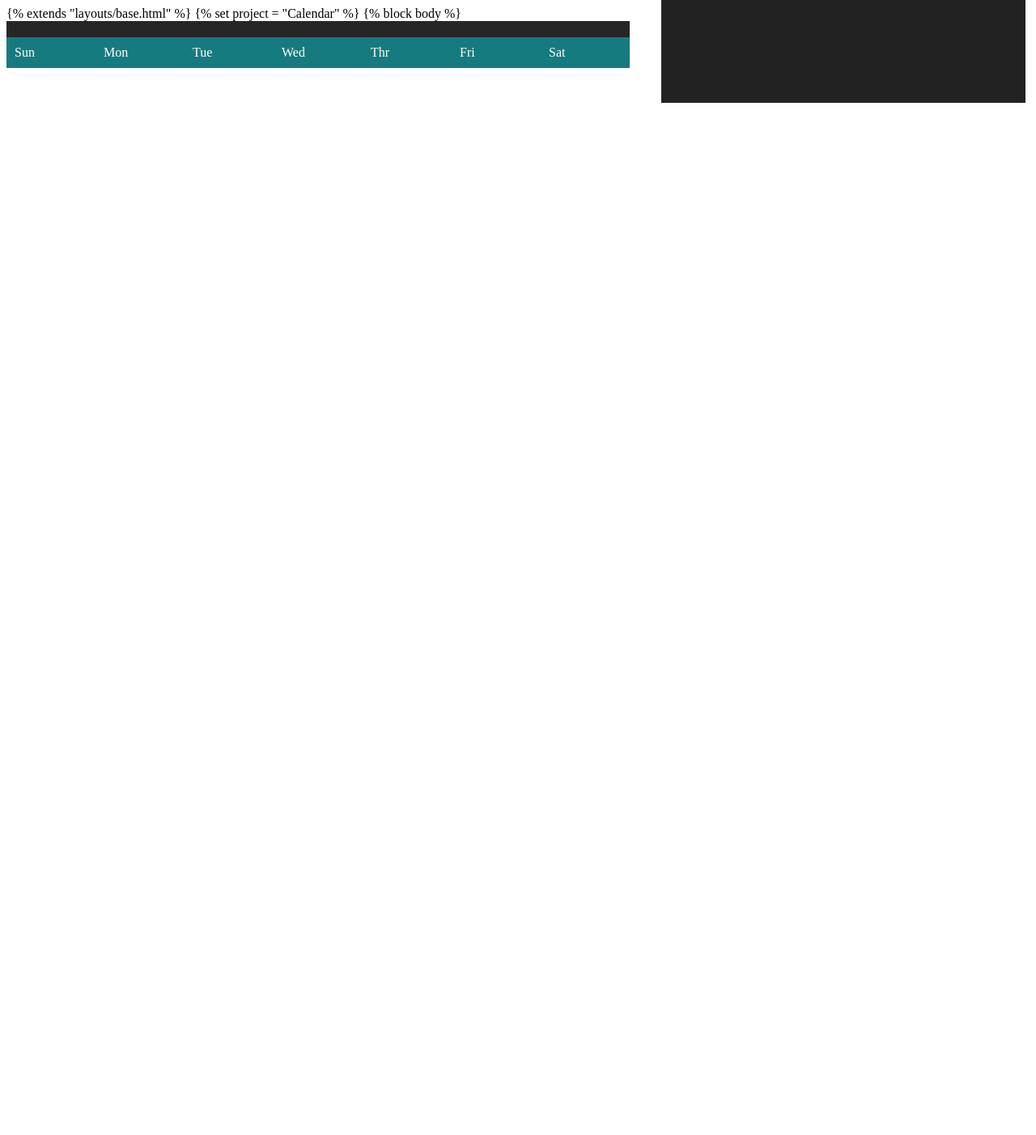
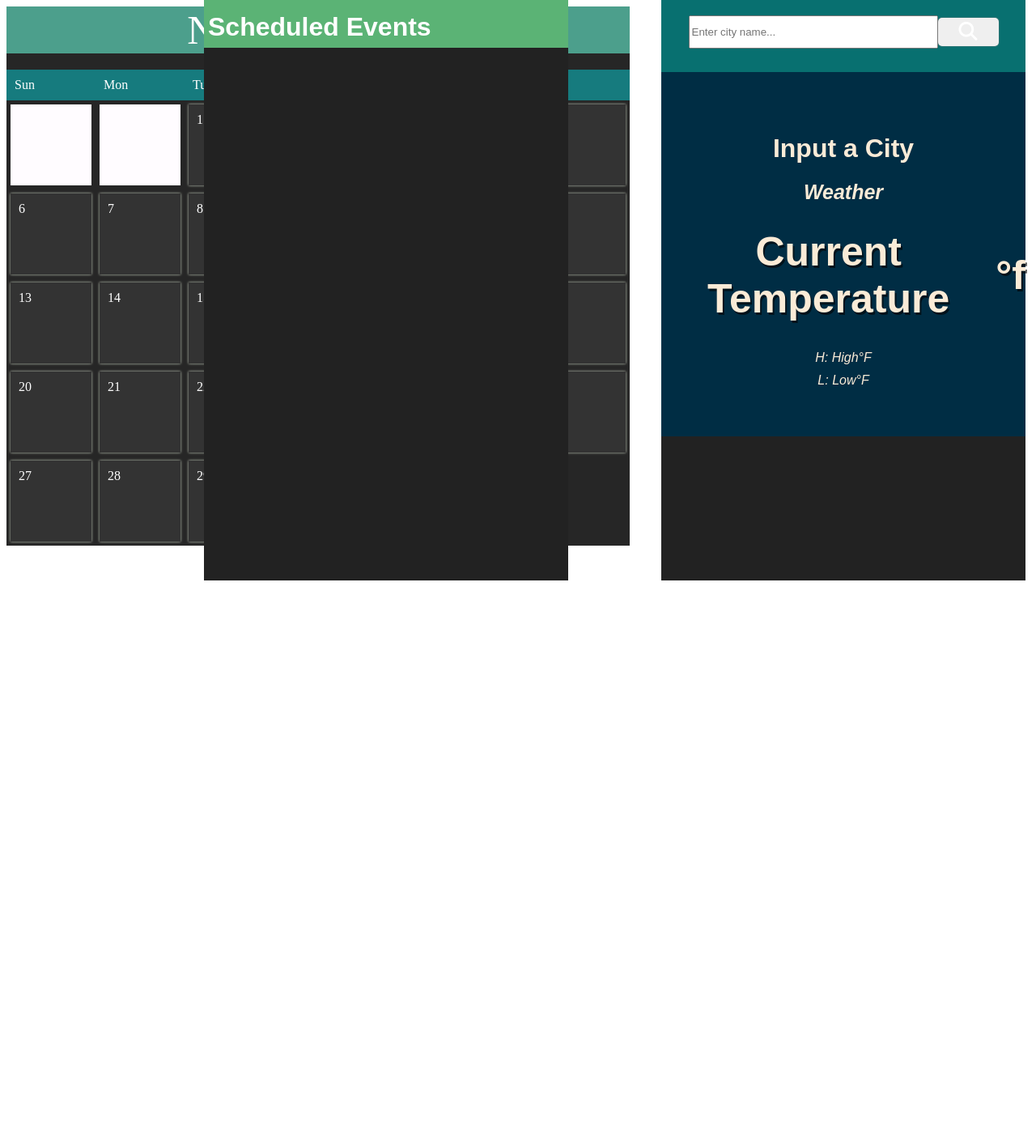
Before and after one commit to B3nto4Lunch/SchedulerFront, a Jekyll site: the page index.html, which Jekyll copies as it is, in a window 1280 px wide. Shown: the whole page at 81% size. Built offline with Jekyll 4.4.1, drawn with Linux system fonts in a browser that asks for light colours; before the commit the page ends 900 px from its top, so only the background shows below that.

```diff
--- a/index.html
+++ b/index.html
@@ -1,7 +1,3 @@
-{% extends "layouts/base.html" %}
-{% set project = "Calendar" %}
-
-{% block body %}
 <!DOCTYPE html>
 <html lang="en">
 <head>
@@ -90,8 +86,12 @@
 
     <!-- weather thing -->
 
-    <div class="eventcontainer">
-      <div class="events">
+    <div id="eventcontainer">
+      <div id="eventtitle">
+        <h1>Scheduled Events</h1>
+      </div>
+
+      <div id="scheduledevents">
 
       </div>
     </div>
@@ -334,9 +334,28 @@ button {
   border-color: white;
   color: white;
 }
-#eventText {
-  font-size: 14px;
+
+#eventcontainer {
+  width: 450px;
+  height: 728px;
+  background: #222;
+  float: right;
+  right: 120px;
+  position: relative;
+  bottom: 685px;
+  font-family: 'montserrat', sans-serif;
+  display: flex;
+  flex-direction: column;
+  align-items: left;
+  color: white;
 }
+
+#eventtitle {
+  background: #5bb375;
+  padding: 5px;
+  height: 60px;
+}
+
 #PopupBackDrop {
   display: none;
   top: 0px;
@@ -453,10 +479,12 @@ button {
 
       //rendering previous day or actual daysquare?
         if (i > prevDays) {
+
+
+
           daySquare.innerText = i - prevDays;
+          daySquare.addEventListener('click', () => openPopup(daySquare.innerHTML));
           savedEvents[daySquare.innerHTML + ' ' + document.getElementById("calendarHeader").innerText + ' events'] = Array();
-          daySquare.addEventListener('click', () => openPopup(daySquare.innerHTML));
-
         }
         else {
           daySquare.classList.add('padding');
@@ -496,23 +524,9 @@ button {
 
   }
 
-  // Liavs api calling:
+  //weather stuff:
 
-function App () {
-
-  useEffect(() => {
-    const fetchData = asynch (); {
-      const result = fetch('http://127.0.0.1:5000/Wapi/')
-      const jsonResult = result.json();
-
-      setWapi(jsonResult)
-    }
-
-    fetchData();
-  }, [])
-
-  const submitWapi = asynch (); {
-    const myData = {
+  let weather = {
     apiKey: "b95c3461498620c129a3d6a6b675c29b",
     fetchWeather: function (city) {
       fetch(
@@ -536,7 +550,53 @@ function App () {
     },
     search: function () {
       this.fetchWeather(document.querySelector(".searchbar").value);
-      }
-    }
-  }
-}
+    },
+  };
+
+
+
+  // const searchbutton = document.querySelector('');
+   // searchbutton.addEventListener('click', )
+
+  //weather stuff:
+
+
+  renderCalendar();
+//  var dict = [];
+
+// dict1["Event"]=prompt("What event do you want to schedule? ");
+// dict2["Date"]=input
+
+
+//   Name = "Event"
+//   Date = "Etc"
+
+// dict[key] = value
+// dict.key = new_value;
+// var value = dict.key;
+// delete dict.key;
+
+// let saveButton = [];
+//     const addEvent = (ev)=>{
+//       ev.preventDefault();
+//       let Event = {
+//         // date:
+//         // title:
+//        }
+//     }
+
+
+  // let saveButton = [];
+  //   const addEvent = (ev)=>{
+  //     ev.preventDefault();
+  //     let Event = {
+  //       date:
+  //       title:
+  //      }
+  //   }
+
+
+</script>
+
+</body>
+</html>
```
Also changed, not shown: other parts of index.html (+7 -0 lines). Lines whose indentation alone changed are shown as unchanged.
